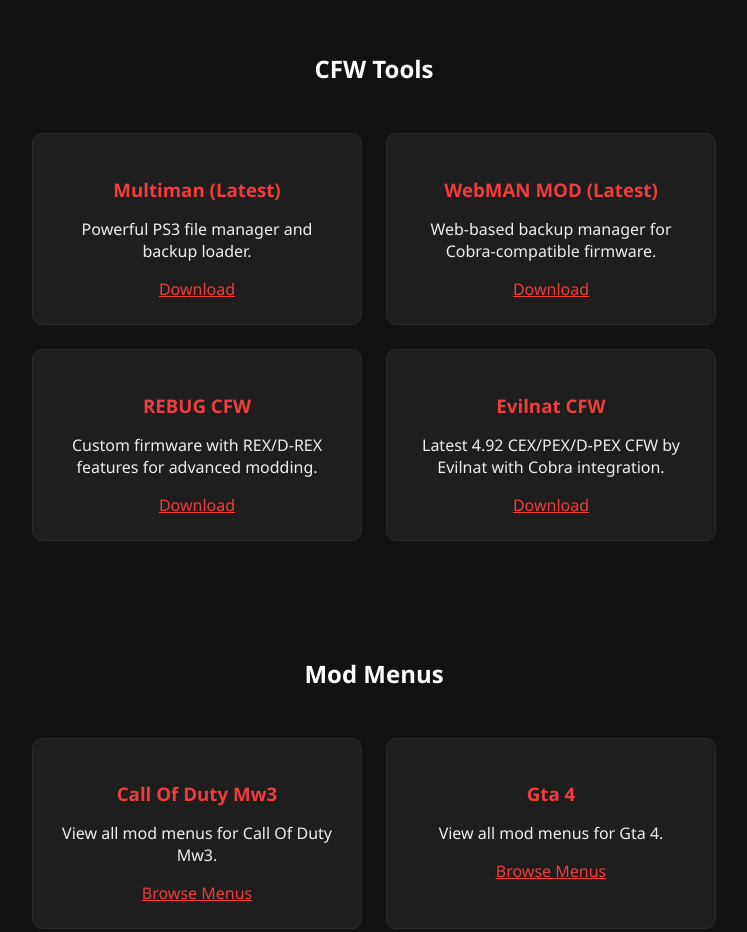
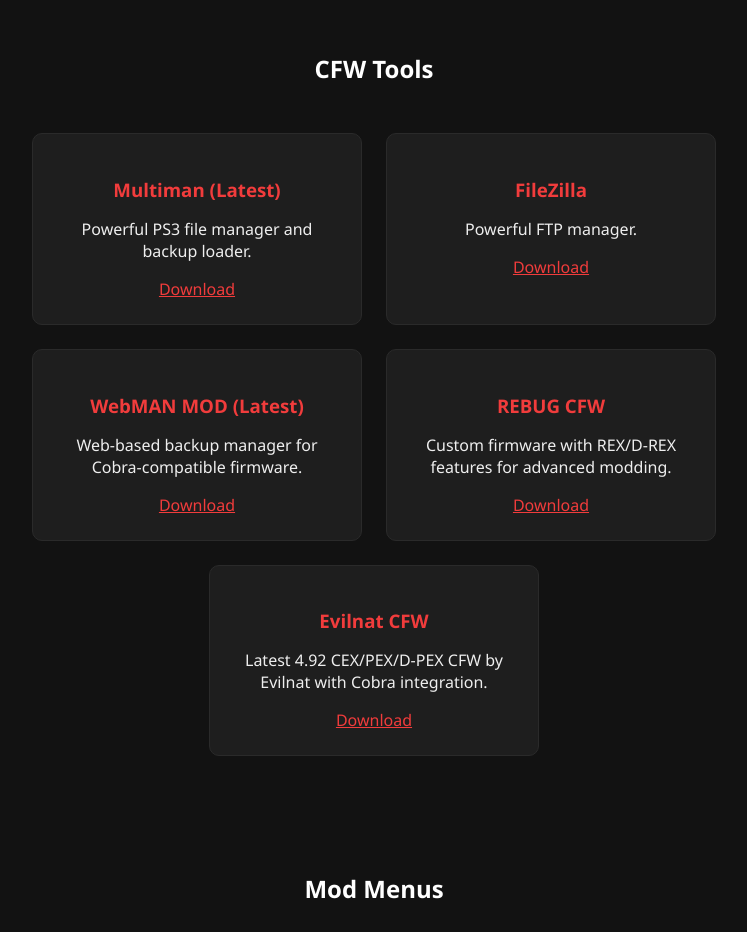
Before and after one commit to ltoyclaelr/FNX, a plain HTML site: page index.html in a window 1280 px wide. Shown: the part 1060-1992 px from the top of the page, without its empty margins (266-1013 px from the left). Drawn offline with Linux system fonts and the light colour scheme.

Commit message:
Update index.html

```diff
--- a/index.html
+++ b/index.html
@@ -56,6 +56,12 @@
       <h3>Multiman (Latest)</h3>
       <p>Powerful PS3 file manager and backup loader.</p>
       <a href="https://store.brewology.com/ahomebrew.php?brewid=24" target="_blank">Download</a>
+    </div>
+
+        <div class="card">
+      <h3>FileZilla</h3>
+      <p>Powerful FTP manager.</p>
+      <a href="https://filezilla-project.org/" target="_blank">Download</a>
     </div>
 
     <div class="card">
```
